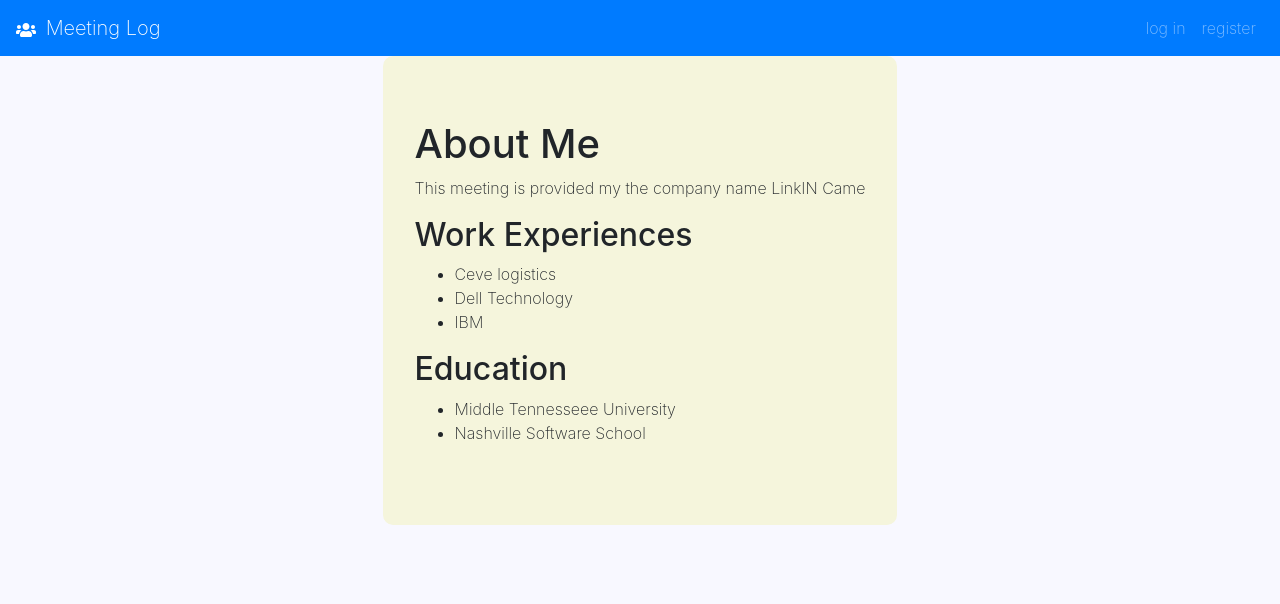
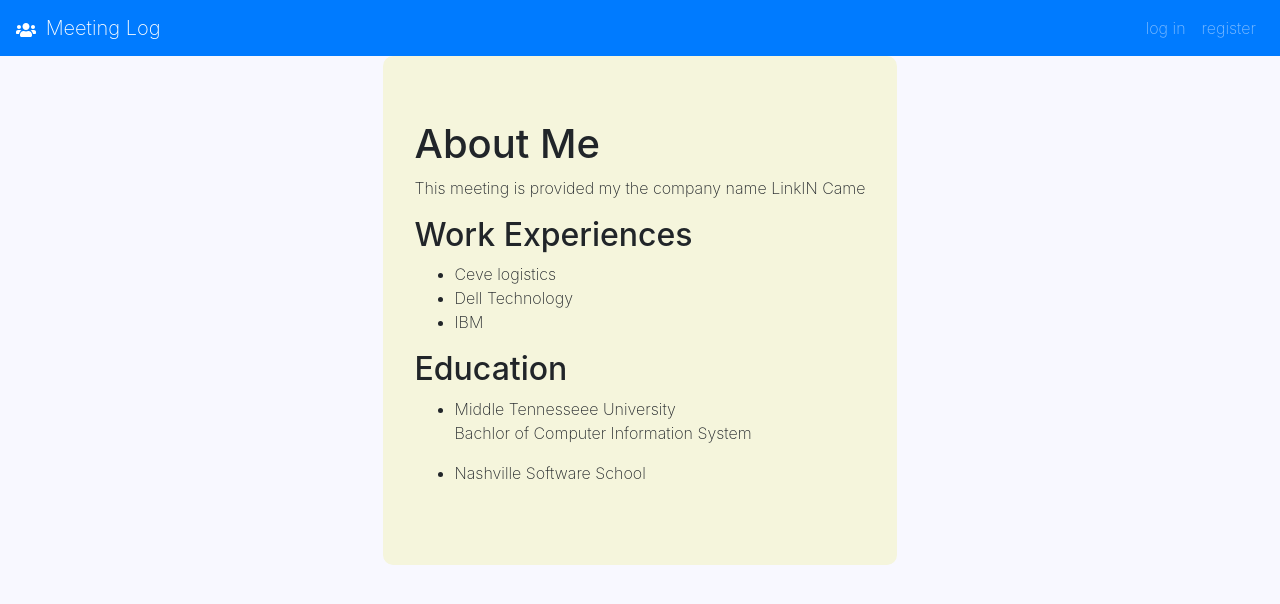
Before and after one commit to AliAbdulle/meetinglog, a React (Create React App) app: page /resume/1/1 in a window 1280 px wide. Shown: the top 604 px of the page. Built offline with nearby package versions, Linux system fonts and the light colour scheme; no server answers.

Commit message:
Eduction tiltle

```diff
--- a/src/Resume.js
+++ b/src/Resume.js
@@ -23,6 +23,7 @@
               <h2> Education</h2>
               <ul>
                   <li>Middle Tennesseee University</li>
+                    <p>Bachlor of Computer Information System</p>
                   <li>Nashville Software School</li>
               </ul>
             </div>
```
